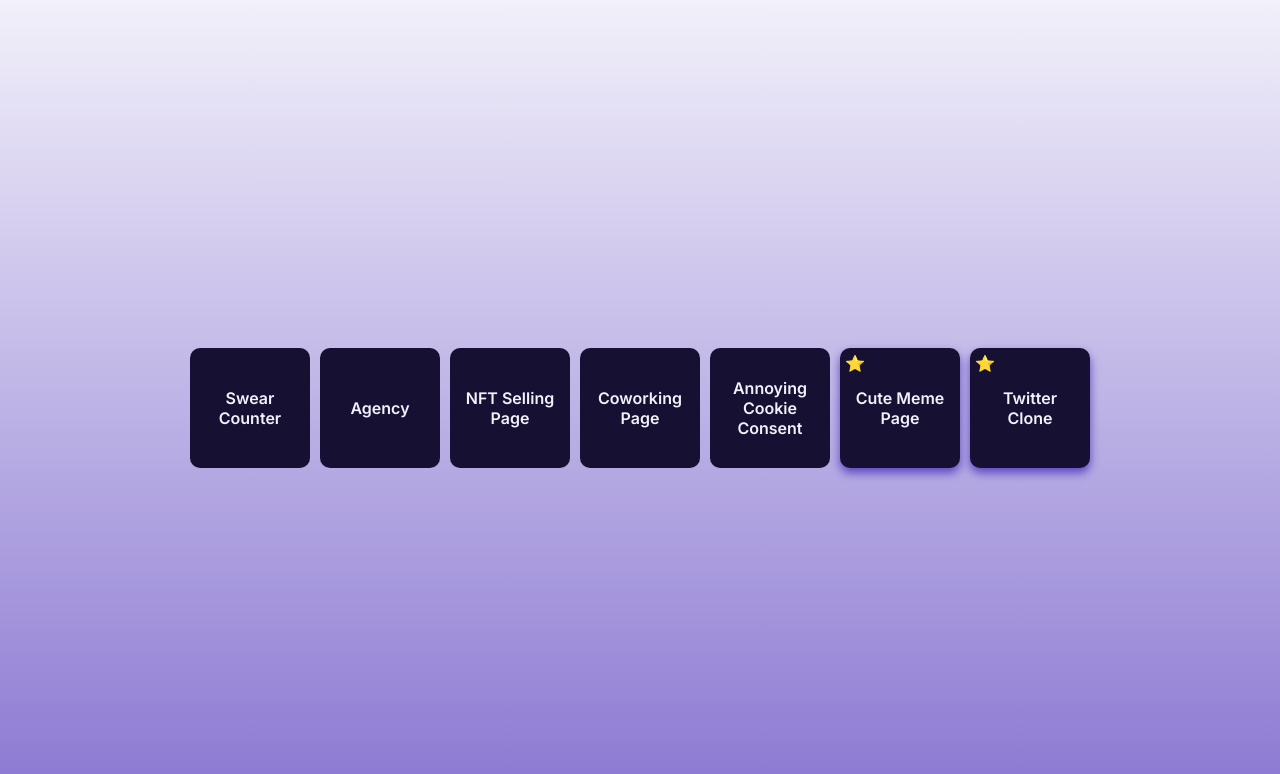
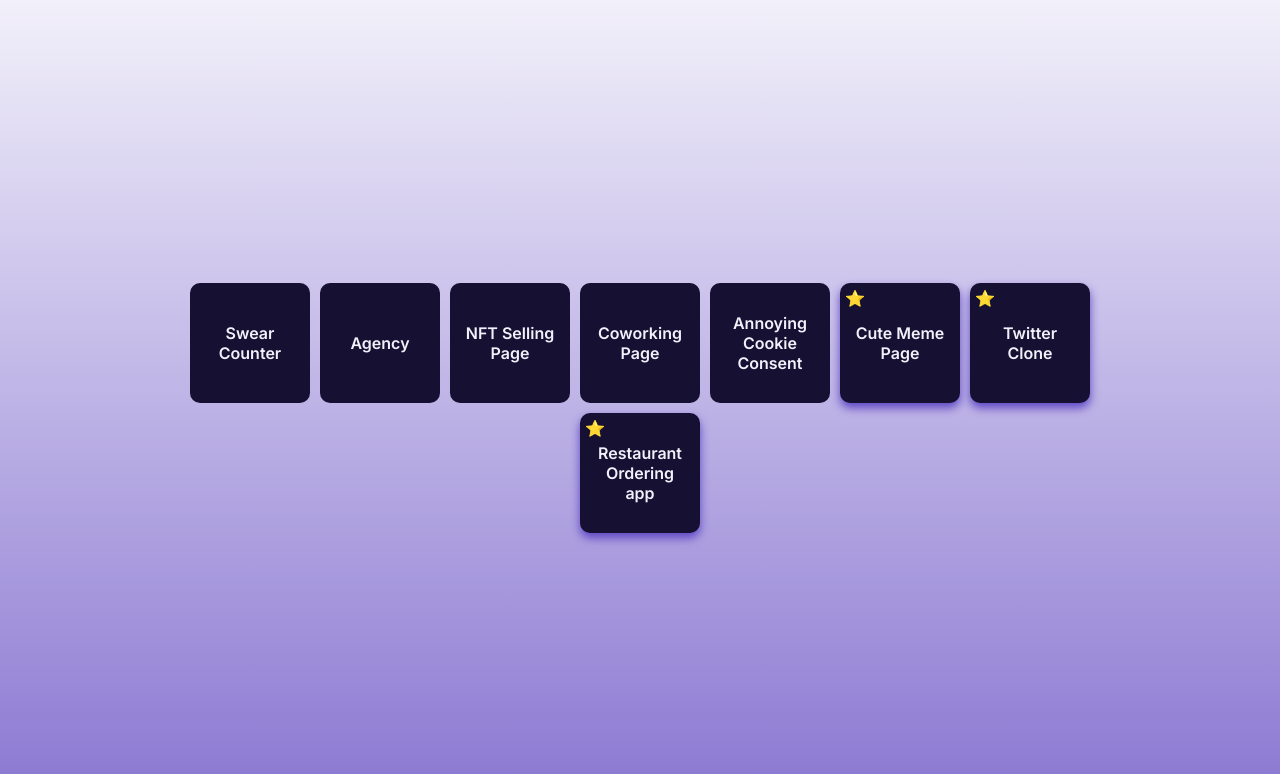
Before and after one commit to siddharthaD/SwearCounter, a website built with Vite: page index.html in a window 1280 px wide. Built offline with nearby package versions, Linux system fonts and the light colour scheme.

Commit message:
feat: Added link to restaurant ordering app

```diff
--- a/index.html
+++ b/index.html
@@ -22,6 +22,7 @@
             <li><a href="./cookieconsent/cookie.html">Annoying Cookie Consent</a></li>
             <li class="emphasize"><a href="./meme/index.html">Cute Meme Page</a><span>&#11088;</span></li>
             <li class="emphasize"><a href="./twimba/index.html">Twitter Clone</a><span>&#11088;</span></li>
+            <li class="emphasize"><a href="http://sidrestaurantapp.netlify.app/" target="_blank">Restaurant Ordering app</a><span>&#11088;</span></li>
         </ul>
     </nav>
 </body>
```
